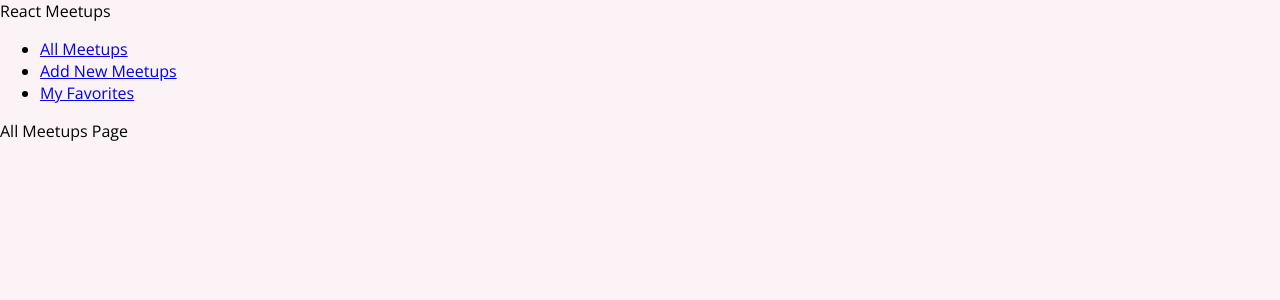
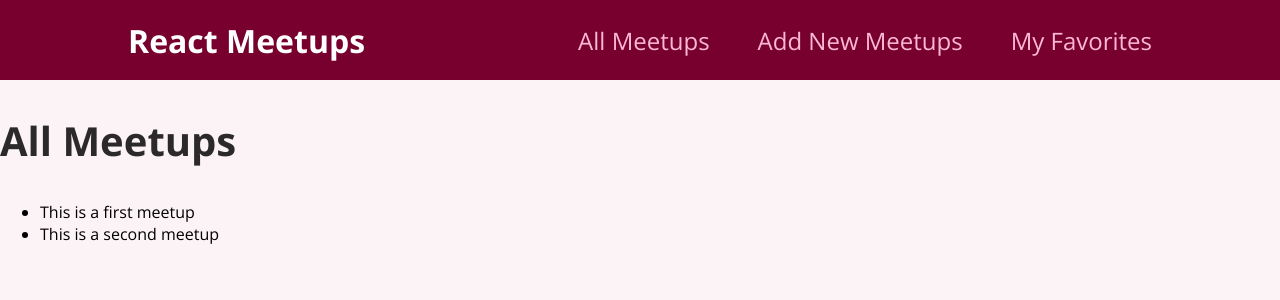
Before and after one commit to Kishanr7/react-meetup-app, a React (Create React App) app: page / in a window 1280 px wide. Shown: the top 300 px of the page. Built offline with nearby package versions, Linux system fonts and the light colour scheme.

Commit message:
Added css modules and lists

```diff
--- a/src/App.js
+++ b/src/App.js
@@ -1,4 +1,4 @@
-import { Route, Routes, Switch } from "react-router-dom";
+import { Route, Routes } from "react-router-dom";
 
 import AllMeetupsPage from "./pages/AllMeetups";
 import NewMeetupPage from "./pages/NewMeetup";
@@ -10,13 +10,11 @@
   return (
     <div>
       <MainNavigation />
-      <switch>
-        <Routes>
-          <Route path="/" exact Component={AllMeetupsPage} />
-          <Route path="/new-meetup" Component={NewMeetupPage} />
-          <Route path="/favorites" Component={FavoritesPage} />
-        </Routes>
-      </switch>
+      <Routes>
+        <Route path="/" exact Component={AllMeetupsPage} />
+        <Route path="/new-meetup" Component={NewMeetupPage} />
+        <Route path="/favorites" Component={FavoritesPage} />
+      </Routes>
 
     </div>
   );
--- a/src/components/layout/MainNavigation.js
+++ b/src/components/layout/MainNavigation.js
@@ -1,8 +1,11 @@
 import { Link } from "react-router-dom";
 
+import classes from './MainNavigation.module.css';
+
 function MainNavigation() {
-    return <header>
-        <div> React Meetups </div>
+    return (
+        <header className={classes.header}>
+            <div className={classes.logo}> React Meetups </div>
             <nav>
                 <ul>
                     <li>
@@ -17,6 +20,7 @@
                 </ul>
             </nav>
         </header>
+    );
 }
 
 export default MainNavigation;
--- /dev/null
+++ b/src/components/layout/MainNavigation.module.css
@@ -0,0 +1,47 @@
+.header {
+    width: 100%;
+    height: 5rem;
+    display: flex;
+    align-items: center;
+    justify-content: space-between;
+    background-color: #77002e;
+    padding: 0 10%;
+  }
+
+  .logo {
+    font-size: 2rem;
+    color: white;
+    font-weight: bold;
+  }
+
+  .header ul {
+    list-style: none;
+    margin: 0;
+    padding: 0;
+    display: flex;
+    align-items: baseline;
+  }
+
+  .header li {
+    margin-left: 3rem;
+  }
+
+  .header a {
+    text-decoration: none;
+    font-size: 1.5rem;
+    color: #fcb8d2;
+  }
+
+  .header a:hover,
+  .header a:active,
+  .header a.active {
+    color: white;
+  }
+
+  .badge {
+    background-color: #cc2062;
+    color: white;
+    border-radius: 12px;
+    padding: 0 1rem;
+    margin-left: 0.5rem;
+  }
--- a/src/pages/AllMeetups.js
+++ b/src/pages/AllMeetups.js
@@ -1,5 +1,35 @@
-function AllMeetupsPage() {
-    return <div>All Meetups Page</div>;
-}
+const DUMMY_DATA = [
+    {
+      id: 'm1',
+      title: 'This is a first meetup',
+      image:
+        'https://upload.wikimedia.org/wikipedia/commons/thumb/d/d3/Stadtbild_M%C3%BCnchen.jpg/2560px-Stadtbild_M%C3%BCnchen.jpg',
+      address: 'Meetupstreet 5, 12345 Meetup City',
+      description:
+        'This is a first, amazing meetup which you definitely should not miss. It will be a lot of fun!',
+    },
+    {
+      id: 'm2',
+      title: 'This is a second meetup',
+      image:
+        'https://upload.wikimedia.org/wikipedia/commons/thumb/d/d3/Stadtbild_M%C3%BCnchen.jpg/2560px-Stadtbild_M%C3%BCnchen.jpg',
+      address: 'Meetupstreet 5, 12345 Meetup City',
+      description:
+        'This is a first, amazing meetup which you definitely should not miss. It will be a lot of fun!',
+    },
+  ];
 
-export default AllMeetupsPage;
+  function AllMeetupsPage() {
+    return (
+      <section>
+        <h1>All Meetups</h1>
+        <ul>
+          {DUMMY_DATA.map((meetup) => {
+            return <li key={meetup.id}>{meetup.title}</li>;
+          })}
+        </ul>
+      </section>
+    );
+  }
+
+  export default AllMeetupsPage;
```
Lines whose indentation alone changed are shown as unchanged.
